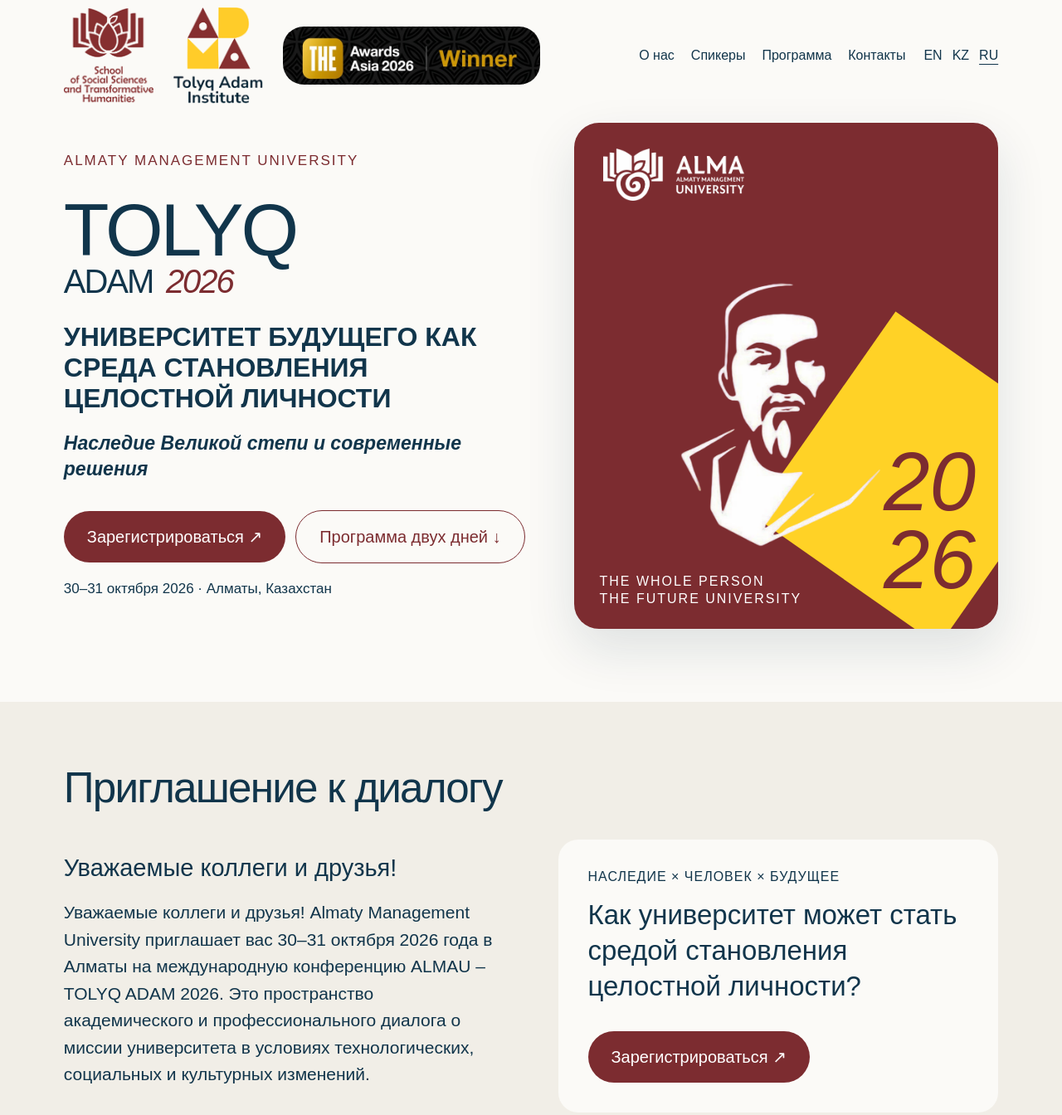
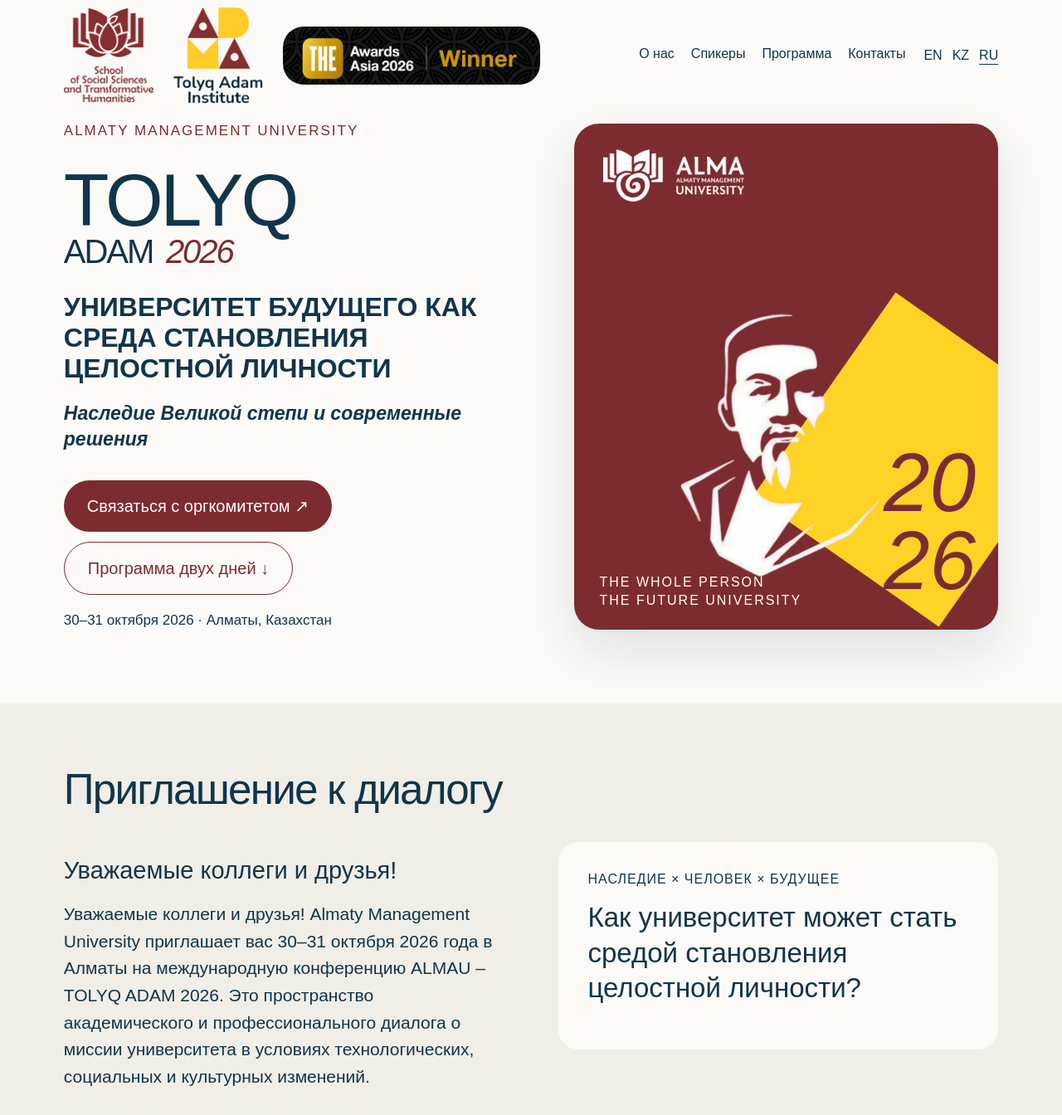
Before and after one commit to kuanyshtimuruly/tolyqadam, a plain HTML site: page index.html in a window 1280 px wide. Shown: the part 21-1365 px from the top of the page at 83% size. Drawn offline with Linux system fonts and the light colour scheme.

Commit message:
Add subtle motion and remove misleading links

```diff
--- a/index.html
+++ b/index.html
@@ -1143,9 +1143,145 @@
           text-align: center;
         }
       }
+      /* Motion is progressive: content stays visible when scripts are unavailable. */
+      .scroll-progress {
+        position: fixed;
+        inset: 0 auto auto 0;
+        width: 100%;
+        height: 3px;
+        background: var(--wine);
+        transform: scaleX(var(--scroll-progress, 0));
+        transform-origin: left;
+        z-index: 20;
+        pointer-events: none;
+      }
+      nav a {
+        position: relative;
+        padding-bottom: 5px;
+      }
+      nav a::after {
+        content: "";
+        position: absolute;
+        left: 0;
+        right: 0;
+        bottom: 0;
+        height: 2px;
+        background: var(--wine);
+        transform: scaleX(0);
+        transform-origin: left;
+        transition: transform 250ms ease;
+      }
+      nav a:hover {
+        text-decoration: none;
+      }
+      nav a:hover::after,
+      nav a:focus-visible::after {
+        transform: scaleX(1);
+      }
+      .cta {
+        transition:
+          transform 260ms ease,
+          box-shadow 260ms ease,
+          background-color 260ms ease;
+      }
+      .cta:hover {
+        transform: translateY(-3px);
+        box-shadow: 0 12px 24px rgba(124, 44, 48, 0.18);
+      }
+      .speaker {
+        transition:
+          transform 320ms ease,
+          box-shadow 320ms ease,
+          border-color 320ms ease;
+      }
+      .speaker:hover {
+        transform: translateY(-6px);
+        border-color: #b9a470;
+        box-shadow: 0 18px 36px rgba(17, 53, 75, 0.09);
+      }
+      .speaker img {
+        transition: transform 500ms ease;
+      }
+      .speaker:hover img {
+        transform: scale(1.045);
+      }
+      .moments .photo-frame {
+        overflow: hidden;
+        border-radius: 24px;
+      }
+      .moments .photo-frame img {
+        border-radius: 0;
+        transition: transform 750ms cubic-bezier(0.2, 0.7, 0.2, 1);
+      }
+      .moments figure:hover img {
+        transform: scale(1.055);
+      }
+      @media (prefers-reduced-motion: no-preference) {
+        .motion-ready .hero-copy {
+          animation: rise-in 800ms both;
+        }
+        .motion-ready .hero-visual {
+          animation: rise-in 900ms 120ms both;
+        }
+        .motion-ready .reveal {
+          opacity: 0;
+          transform: translateY(28px);
+          transition:
+            opacity 700ms ease var(--reveal-delay, 0ms),
+            transform 700ms cubic-bezier(0.2, 0.7, 0.2, 1)
+              var(--reveal-delay, 0ms);
+        }
+        .motion-ready .reveal.is-visible {
+          opacity: 1;
+          transform: translateY(0);
+        }
+        .motion-ready .speaker.reveal.is-visible:hover {
+          transform: translateY(-6px);
+        }
+        .art .abai {
+          transform: translate3d(0, var(--abai-shift, 0px), 0);
+          will-change: transform;
+        }
+        .art .gold {
+          transform: translate(20px, calc(24px + var(--gold-shift, 0px)))
+            rotate(35deg) scale(0.75);
+          will-change: transform;
+        }
+        @keyframes rise-in {
+          from {
+            opacity: 0;
+            transform: translateY(32px);
+          }
+          to {
+            opacity: 1;
+            transform: translateY(0);
+          }
+        }
+      }
+      @media (prefers-reduced-motion: reduce) {
+        .cta,
+        .speaker,
+        .speaker img,
+        .moments .photo-frame img,
+        nav a::after {
+          transition: none;
+        }
+        .cta:hover,
+        .speaker:hover,
+        .speaker:hover img,
+        .moments figure:hover img {
+          transform: none;
+        }
+      }
+      @media print {
+        .scroll-progress {
+          display: none;
+        }
+      }
     </style>
   </head>
   <body>
+    <div class="scroll-progress" aria-hidden="true"></div>
     <main>
       <section class="page" id="home">
         <header>
@@ -1201,8 +1337,10 @@
               Наследие Великой степи и современные решения
             </p>
             <div class="hero-actions">
-              <a class="cta" href="#"
-                ><span data-i18n="t6">Зарегистрироваться ↗</span></a
+              <a
+                class="cta"
+                href="mailto:icth@almau.edu.kz?subject=TOLYQ%20ADAM%202026%20participation"
+                ><span data-i18n="t6">Связаться с оргкомитетом ↗</span></a
               >
               <a class="cta cta-outline" href="#program"
                 ><span data-i18n="programButton">Программа двух дней ↓</span></a
@@ -1252,9 +1390,6 @@
             <h3 data-i18n="t12">
               Как университет может стать средой становления целостной личности?
             </h3>
-            <a class="cta" href="#"
-              ><span data-i18n="t13">Зарегистрироваться ↗</span></a
-            >
           </div>
         </div>
       </section>
@@ -1265,21 +1400,25 @@
         <h2 data-i18n="momentsTitle">Место, где встречаются люди и идеи</h2>
         <div class="moments-grid">
           <figure>
+            <div class="photo-frame">
               <img
                 src="assets/events/almau-awards-gathering.jpg"
                 alt="Участники встречи AlmaU и THE Awards Asia"
                 decoding="async"
               />
+            </div>
             <figcaption data-i18n="momentsGathering">
               Участники встречи AlmaU и THE Awards Asia
             </figcaption>
           </figure>
           <figure>
+            <div class="photo-frame">
               <img
                 src="assets/events/almau-conference.jpg"
                 alt="Участники конференции в AlmaU"
                 decoding="async"
               />
+            </div>
             <figcaption data-i18n="momentsConference">
               Диалог на конференции AlmaU
             </figcaption>
@@ -1488,17 +1627,12 @@
         <h2 data-i18n="t34">Два дня диалога</h2>
         <div class="program-summary">
           <p data-i18n="programDates">30 и 31 октября 2026</p>
-          <a class="cta" href="#program"
+          <a
+            class="cta"
+            href="mailto:icth@almau.edu.kz?subject=TOLYQ%20ADAM%202026%20programme"
             ><span data-i18n="programView"
-              >Смотреть программу двух дней ↗</span
+              >Запросить программу двух дней ↗</span
             ></a
-          >
-        </div>
-        <div class="actions">
-          <a class="cta" href="#"
-            ><span data-i18n="t41">Зарегистрироваться ↗</span></a
-          ><a href="#"
-            ><span data-i18n="t42">Концепция конференции · PDF ↗</span></a
           >
         </div>
       </section>
@@ -1540,10 +1674,10 @@
               Каким должен быть университет, который развивает не только
               профессионала, но и человека?
             </h3>
-            <a class="cta" href="#"
-              ><span data-i18n="t49">Зарегистрироваться ↗</span></a
-            ><br /><a class="archive" href="#"
-              ><span data-i18n="t50">Архив конференции 2025 ↗</span></a
+            <a
+              class="cta"
+              href="mailto:icth@almau.edu.kz?subject=TOLYQ%20ADAM%202026%20participation"
+              ><span data-i18n="t49">Связаться с оргкомитетом ↗</span></a
             >
           </div>
           <div class="contact">
@@ -1575,7 +1709,7 @@
               /><a
                 class="social-pill"
                 translate="no"
-                href="https://www.instagram.com/ssth_almau?stkn=MWYxZjBmanV1dm00dQ=="
+                href="https://www.instagram.com/ssth_almau/"
                 target="_blank"
                 rel="noopener noreferrer"
                 ><span aria-hidden="true">🔗</span>SSTH</a
@@ -1591,7 +1725,7 @@
               /><a
                 class="social-pill"
                 translate="no"
-                href="https://www.instagram.com/tolyq_adam_almau?stkn=czdwYmFjOTduc3V1"
+                href="https://www.instagram.com/tolyq_adam_almau/"
                 target="_blank"
                 rel="noopener noreferrer"
                 ><span aria-hidden="true">🔗</span>Tolyq Adam</a
@@ -1599,7 +1733,13 @@
             </div>
           </div>
         </div>
-        <footer class="footer" translate="no">ALMAU – TOLYQ ADAM 2026</footer>
+        <footer class="footer">
+          <span translate="no">ALMAU – TOLYQ ADAM 2026</span>
+          <span aria-hidden="true"> · </span>
+          <a href="https://almau.edu.kz/ru/" data-i18n="officialSite"
+            >Официальный сайт AlmaU</a
+          >
+        </footer>
       </section>
     </main>
     <script>
@@ -1618,7 +1758,11 @@
           kz: "Ұлы дала мұрасы және заманауи шешімдер",
           en: "The Heritage of the Great Steppe and Contemporary Solutions",
         },
-        t6: { ru: "Зарегистрироваться ↗", kz: "Тіркелу ↗", en: "Register ↗" },
+        t6: {
+          ru: "Связаться с оргкомитетом ↗",
+          kz: "Ұйымдастыру комитетіне жазу ↗",
+          en: "Contact the organising team ↗",
+        },
         t7: {
           ru: "30–31 октября 2026 · Алматы, Казахстан",
           kz: "2026 жылғы 30–31 қазан · Алматы, Қазақстан",
@@ -1649,7 +1793,6 @@
           kz: "Университет тұтас тұлғаның қалыптасу ортасына қалай айнала алады?",
           en: "How can a university become an environment for the development of a whole person?",
         },
-        t13: { ru: "Зарегистрироваться ↗", kz: "Тіркелу ↗", en: "Register ↗" },
         t14: {
           ru: "Образовательная программа Tolyq Adam университета AlmaU стала победителем THE Awards Asia 2026 в номинации «Стратегия преподавания и обучения года».",
           kz: "AlmaU университетінің Tolyq Adam білім беру бағдарламасы THE Awards Asia 2026 байқауының «Жылдың оқыту және білім беру стратегиясы» номинациясында жеңімпаз атанды.",
@@ -1754,26 +1897,6 @@
           ru: "Два дня диалога",
           kz: "Екі күндік диалог",
           en: "Two days of dialogue",
-        },
-        t35: { ru: "ДЕНЬ 1", kz: "1-КҮН", en: "DAY 1" },
-        t36: { ru: "30 октября", kz: "30 қазан", en: "30 October" },
-        t37: {
-          ru: "Смотреть программу ↗",
-          kz: "Бағдарламаны қарау ↗",
-          en: "View programme ↗",
-        },
-        t38: { ru: "ДЕНЬ 2", kz: "2-КҮН", en: "DAY 2" },
-        t39: { ru: "31 октября", kz: "31 қазан", en: "31 October" },
-        t40: {
-          ru: "Смотреть программу ↗",
-          kz: "Бағдарламаны қарау ↗",
-          en: "View programme ↗",
-        },
-        t41: { ru: "Зарегистрироваться ↗", kz: "Тіркелу ↗", en: "Register ↗" },
-        t42: {
-          ru: "Концепция конференции · PDF ↗",
-          kz: "Конференция тұжырымдамасы · PDF ↗",
-          en: "Conference concept · PDF ↗",
         },
         t43: {
           ru: "Алматы, Казахстан",
@@ -1801,11 +1924,10 @@
           kz: "Тек маманды ғана емес, адамды да дамытатын университет қандай болуы керек?",
           en: "What should a university be like if it develops not only the professional, but also the person?",
         },
-        t49: { ru: "Зарегистрироваться ↗", kz: "Тіркелу ↗", en: "Register ↗" },
-        t50: {
-          ru: "Архив конференции 2025 ↗",
-          kz: "2025 жылғы конференция мұрағаты ↗",
-          en: "2025 conference archive ↗",
+        t49: {
+          ru: "Связаться с оргкомитетом ↗",
+          kz: "Ұйымдастыру комитетіне жазу ↗",
+          en: "Contact the organising team ↗",
         },
         t51: {
           ru: "Оргкомитет",
@@ -1913,9 +2035,14 @@
           en: "30 and 31 October 2026",
         },
         programView: {
-          ru: "Смотреть программу двух дней ↗",
-          kz: "Екі күндік бағдарламаны қарау ↗",
-          en: "View the two-day programme ↗",
+          ru: "Запросить программу двух дней ↗",
+          kz: "Екі күндік бағдарламаны сұрау ↗",
+          en: "Request the two-day programme ↗",
+        },
+        officialSite: {
+          ru: "Официальный сайт AlmaU",
+          kz: "AlmaU ресми сайты",
+          en: "Official AlmaU website",
         },
       };
       function setLanguage(lang, updateURL = true) {
@@ -1929,11 +2056,6 @@
           .forEach((el) =>
             el.setAttribute("aria-pressed", String(el.dataset.lang === lang)),
           );
-        document.querySelectorAll("[data-external-lang]").forEach((el) => {
-          const u = new URL(el.href);
-          u.searchParams.set("lang", lang);
-          el.href = u.href;
-        });
         if (updateURL) {
           const u = new URL(location.href);
           u.searchParams.set("lang", lang);
@@ -1959,6 +2081,74 @@
           false,
         ),
       );
+
+      const reducedMotion = window.matchMedia(
+        "(prefers-reduced-motion: reduce)",
+      );
+      const art = document.querySelector(".art");
+      const progress = document.querySelector(".scroll-progress");
+
+      if (!reducedMotion.matches && "IntersectionObserver" in window) {
+        const revealTargets = document.querySelectorAll(
+          "#about > h2, #about .split > *, #moments .section-kicker, #moments h2, #moments figure, #award .award-row > *, #speakers > .section-kicker, #speakers > h2, #speakers > .speakers-intro, #speakers .speaker, #program > *, #venue > *, #contacts > *",
+        );
+        const observer = new IntersectionObserver(
+          (entries) => {
+            entries.forEach((entry) => {
+              if (!entry.isIntersecting) return;
+              entry.target.classList.add("is-visible");
+              observer.unobserve(entry.target);
+            });
+          },
+          { threshold: 0.08, rootMargin: "0px 0px -5% 0px" },
+        );
+
+        revealTargets.forEach((element, index) => {
+          if (element.classList.contains("speaker")) {
+            element.style.setProperty(
+              "--reveal-delay",
+              `${(index % 4) * 65}ms`,
+            );
+          }
+          element.classList.add("reveal");
+          observer.observe(element);
+        });
+        document.documentElement.classList.add("motion-ready");
+      }
+
+      let scrollFrame = 0;
+      function updateScrollEffects() {
+        scrollFrame = 0;
+        const maxScroll = document.documentElement.scrollHeight - innerHeight;
+        progress.style.setProperty(
+          "--scroll-progress",
+          maxScroll > 0 ? Math.min(1, scrollY / maxScroll) : 0,
+        );
+
+        if (reducedMotion.matches || innerWidth < 800) return;
+        const bounds = art.getBoundingClientRect();
+        const distance = Math.max(
+          -300,
+          Math.min(300, innerHeight / 2 - (bounds.top + bounds.height / 2)),
+        );
+        art.style.setProperty(
+          "--abai-shift",
+          `${(distance * 0.12).toFixed(1)}px`,
+        );
+        art.style.setProperty(
+          "--gold-shift",
+          `${(distance * -0.08).toFixed(1)}px`,
+        );
+      }
+      function scheduleScrollEffects() {
+        if (!scrollFrame)
+          scrollFrame = requestAnimationFrame(updateScrollEffects);
+      }
+      window.addEventListener("scroll", scheduleScrollEffects, {
+        passive: true,
+      });
+      window.addEventListener("resize", scheduleScrollEffects);
+      scheduleScrollEffects();
     </script>
   </body>
 </html>
```
Lines whose indentation alone changed are shown as unchanged.
